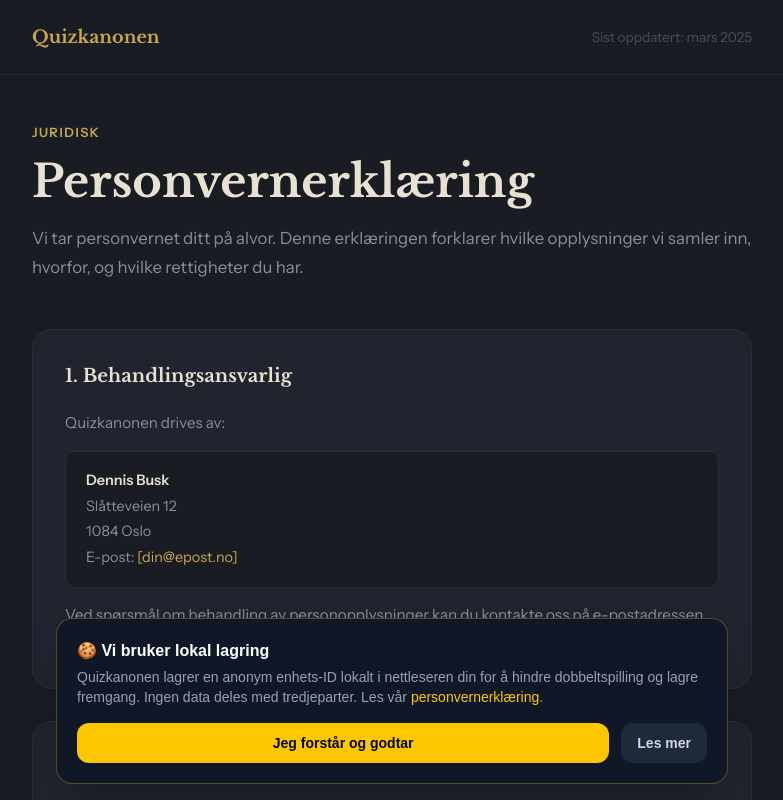
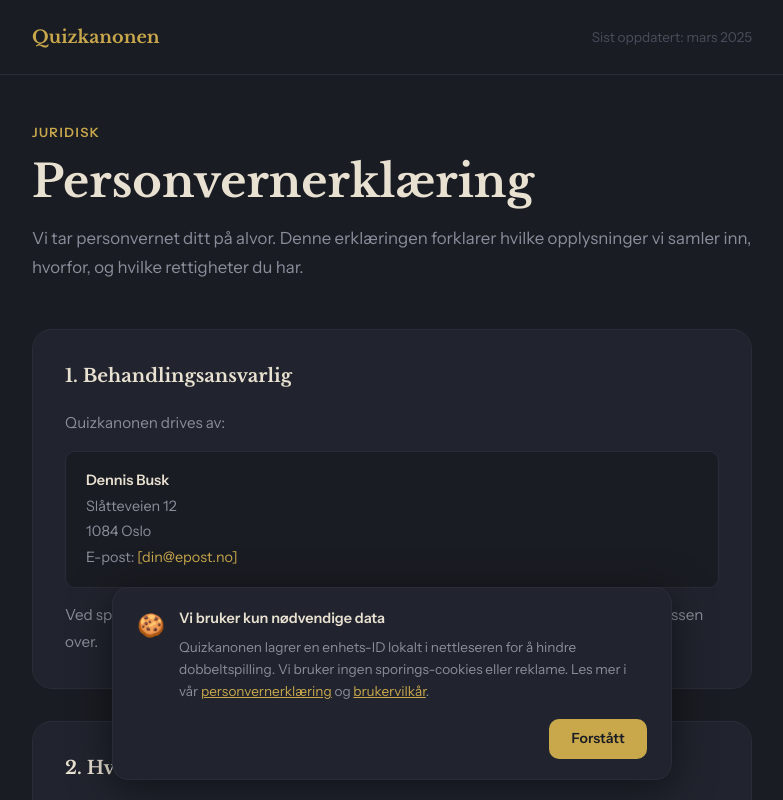
Before and after one commit to dennisbusk81-prog/quizkanonen, a Next.js app: page /personvern in a window 1280 px wide. Shown: the top 800 px of the page, without its empty margins (248-1031 px from the left). Built offline with nearby package versions, Linux system fonts and the light colour scheme.

Commit message:
Flytt ConsentBanner til components-mappen

```diff
--- a/components/ConsentBanner.tsx
+++ b/components/ConsentBanner.tsx
@@ -1,41 +1,91 @@
 'use client'
 import { useEffect, useState } from 'react'
 import Link from 'next/link'
+
+const CONSENT_KEY = 'quizkanonen_consent_v1'
 
 export default function ConsentBanner() {
   const [visible, setVisible] = useState(false)
 
   useEffect(() => {
-    const consent = localStorage.getItem('qk_consent')
+    const consent = localStorage.getItem(CONSENT_KEY)
     if (!consent) setVisible(true)
   }, [])
 
   function accept() {
-    localStorage.setItem('qk_consent', 'true')
+    localStorage.setItem(CONSENT_KEY, JSON.stringify({ accepted: true, date: new Date().toISOString() }))
     setVisible(false)
   }
 
   if (!visible) return null
 
   return (
-    <div className="fixed bottom-0 left-0 right-0 z-50 p-4">
-      <div className="max-w-2xl mx-auto bg-gray-900 border border-yellow-400/30 rounded-2xl p-5 shadow-2xl">
-        <p className="text-white font-bold mb-1">🍪 Vi bruker lokal lagring</p>
-        <p className="text-gray-400 text-sm mb-4">
-          Quizkanonen lagrer en anonym enhets-ID lokalt i nettleseren din for å hindre dobbeltspilling og lagre fremgang.
-          Ingen data deles med tredjeparter. Les vår{' '}
-          <Link href="/personvern" className="text-yellow-400 hover:underline">personvernerklæring</Link>.
-        </p>
-        <div className="flex gap-3">
-          <button onClick={accept}
-            className="flex-1 bg-yellow-400 hover:bg-yellow-300 text-gray-950 font-black py-2.5 rounded-xl text-sm transition-all">
-            Jeg forstår og godtar
-          </button>
-          <Link href="/personvern"
-            className="px-4 bg-gray-800 hover:bg-gray-700 text-gray-300 font-semibold py-2.5 rounded-xl text-sm transition-all text-center">
-            Les mer
-          </Link>
+    <div
+      role="dialog"
+      aria-modal="false"
+      aria-label="Personvernsamtykke"
+      style={{
+        position: 'fixed',
+        bottom: '1.25rem',
+        left: '50%',
+        transform: 'translateX(-50%)',
+        width: 'calc(100% - 2.5rem)',
+        maxWidth: '560px',
+        background: '#21242e',
+        border: '1px solid #2a2d38',
+        borderRadius: '16px',
+        padding: '1.25rem 1.5rem',
+        zIndex: 9999,
+        boxShadow: '0 8px 40px rgba(0,0,0,0.5)',
+        display: 'flex',
+        flexDirection: 'column',
+        gap: '1rem',
+        fontFamily: "'Instrument Sans', sans-serif",
+      }}
+    >
+      <div style={{ display: 'flex', gap: '0.875rem', alignItems: 'flex-start' }}>
+        {/* Ikon */}
+        <span style={{ fontSize: '1.4rem', flexShrink: 0, marginTop: '1px' }}>🍪</span>
+
+        {/* Tekst */}
+        <div>
+          <p style={{ color: '#e8e0d0', fontSize: '0.9rem', fontWeight: 600, marginBottom: '0.35rem' }}>
+            Vi bruker kun nødvendige data
+          </p>
+          <p style={{ color: '#8a8d9a', fontSize: '0.85rem', lineHeight: 1.65 }}>
+            Quizkanonen lagrer en enhets-ID lokalt i nettleseren for å hindre dobbeltspilling.
+            Vi bruker ingen sporings-cookies eller reklame. Les mer i vår{' '}
+            <Link href="/personvern" style={{ color: '#c9a84c', textDecoration: 'underline' }}>
+              personvernerklæring
+            </Link>
+            {' '}og{' '}
+            <Link href="/vilkar" style={{ color: '#c9a84c', textDecoration: 'underline' }}>
+              brukervilkår
+            </Link>
+            .
+          </p>
         </div>
+      </div>
+
+      {/* Knapper */}
+      <div style={{ display: 'flex', gap: '0.625rem', justifyContent: 'flex-end' }}>
+        <button
+          onClick={accept}
+          style={{
+            background: '#c9a84c',
+            color: '#1a1c23',
+            border: 'none',
+            borderRadius: '10px',
+            padding: '0.6rem 1.4rem',
+            fontSize: '0.875rem',
+            fontWeight: 700,
+            cursor: 'pointer',
+            fontFamily: 'inherit',
+            whiteSpace: 'nowrap',
+          }}
+        >
+          Forstått
+        </button>
       </div>
     </div>
   )
```
Also changed, not shown: ConsentBanner.tsx (deleted, +0 -92 lines).
